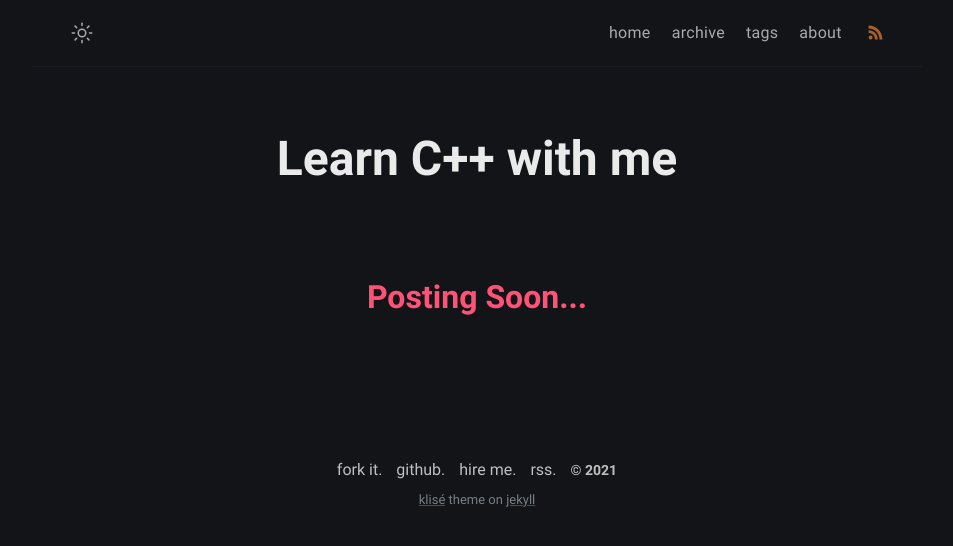
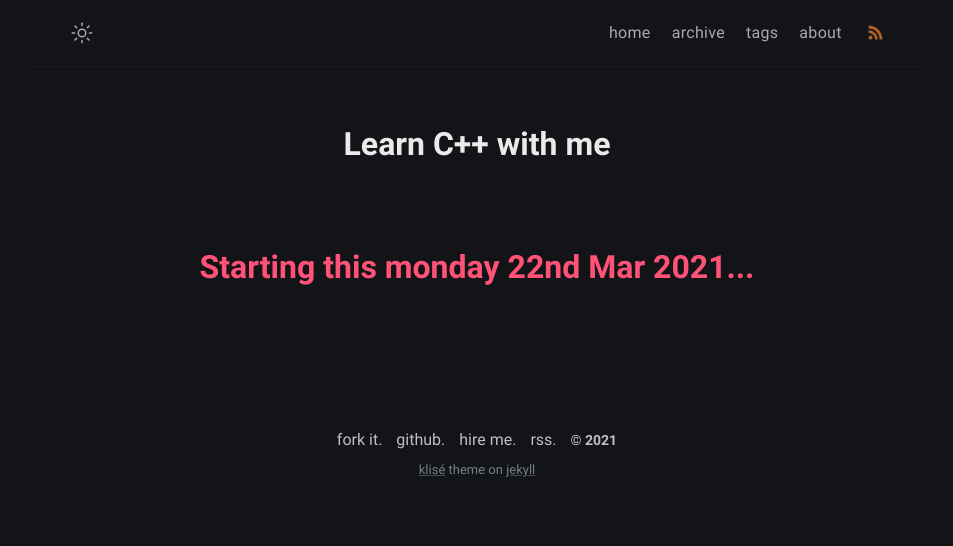
Before and after one commit to mnamegaurav/learn-with-me, a Jekyll site: the page built from _technologies/cpp.md, in a window 1280 px wide. Shown: the top 546 px of the page, without its empty margins (163-1116 px from the left). Built offline with Jekyll 4.4.1, drawn with Linux system fonts in a browser that asks for light colours.

Commit message:
some minor updates in scss

```diff
--- a/_layouts/home.html
+++ b/_layouts/home.html
@@ -10,6 +10,6 @@
     <a href="{{ technology.url }}">{{ technology.title | escape }}</a>
   </h3>
   <br/>
-    <small class="post-item-date">Last Updated - {{ technology.date | date: "%b %d, %Y" }}</small>
+    <small class="post-item-date">updated {{ technology.date | date: "%b %d, %Y" }}</small>
 </article>
 {%- endfor -%}
--- a/_layouts/technology.html
+++ b/_layouts/technology.html
@@ -30,6 +30,7 @@
   <div class="wrapper">
     <main aria-label="Content">
       <h1 class="technology-title">{{ page.title }}</h1>
+      {{ content }}
       {% assign filtered_posts = site.posts | where: 'tag', page.tag %}
       {% assign filtered_posts_size = filtered_posts | size %}
       {% if filtered_posts_size != 0 %}
@@ -40,11 +41,11 @@
               <a href="{{ post.url }}">{{ post.title | escape }}</a>
             </h3>
             <br/>
-              <small class="post-item-date">Last Updated - {{ post.date | date: "%b %d, %Y" }}</small>
+              <small class="post-item-date">updated {{ post.date | date: "%b %d, %Y" }}</small>
           </article>
           {%- endfor -%}
       {% else %}
-      <h1 style="text-align: center;color: #ff5277">Posting Soon...</h1>
+      <h1 class="posts-item-title" style="text-align: center;color: #ff5277">Starting this monday 22nd Mar 2021...</h1>
       {% endif %}
     </main>
     {% include footer.html %}
--- a/_sass/klise/_layout.scss
+++ b/_sass/klise/_layout.scss
@@ -238,10 +238,7 @@
     color: $black;
     font-weight: 700;
     padding-right: 10px;
-
-    @include media-query($on-mobile) {
-      font-size: 16px;
-    }
+    font-size: 10px;
   }
 
   .post-item-title {
@@ -382,7 +379,7 @@
 
 // Technology page
 .technology-title{
-  font-size: 3rem;
+  font-size: 2rem;
   text-align: center;
   margin-top: 3rem;
   margin-bottom: 4rem;
```
Also changed, not shown: _technologies/python.md (deleted, +0 -6 lines), _technologies/cpp.md (line endings or trailing spaces).
